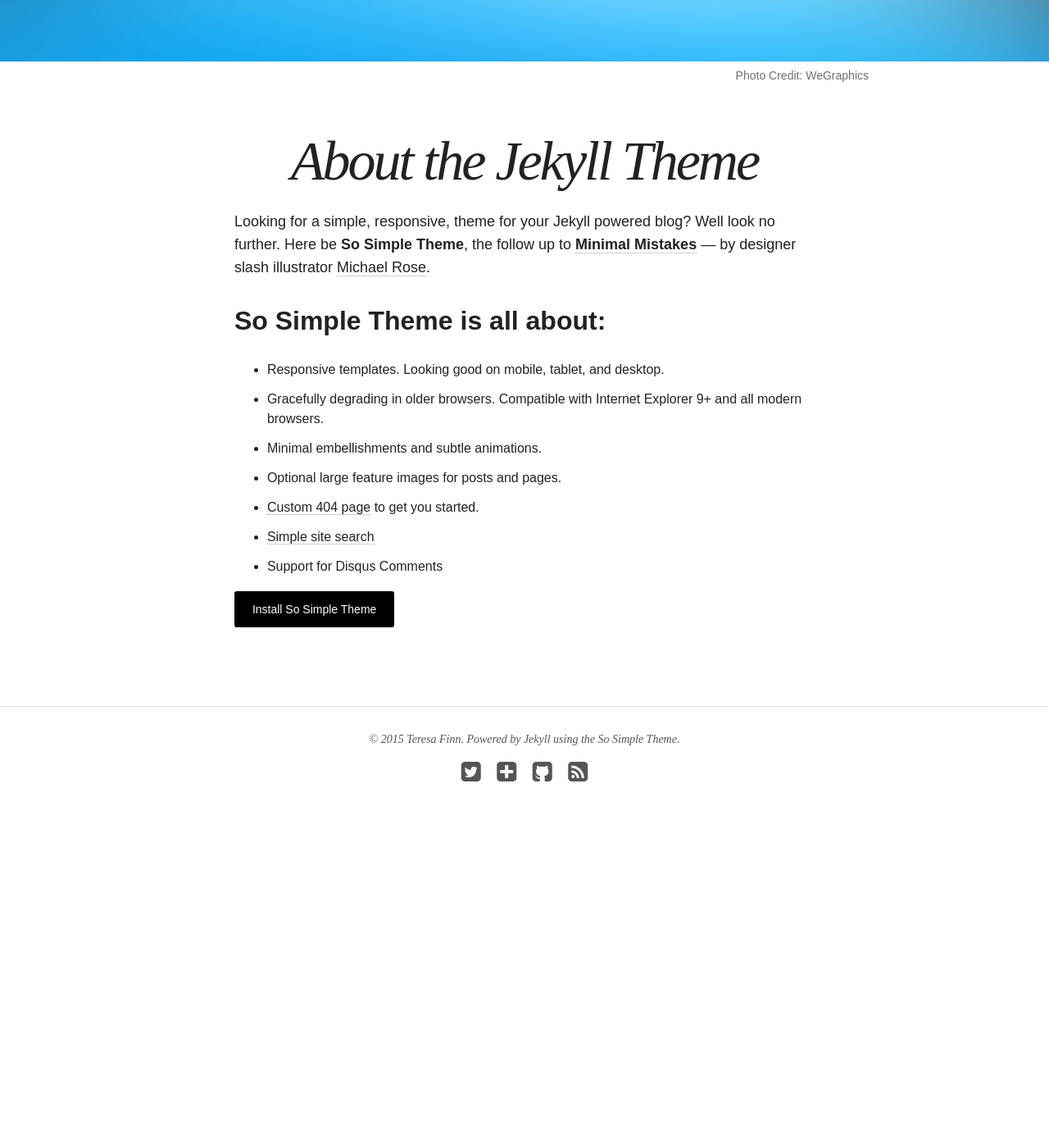
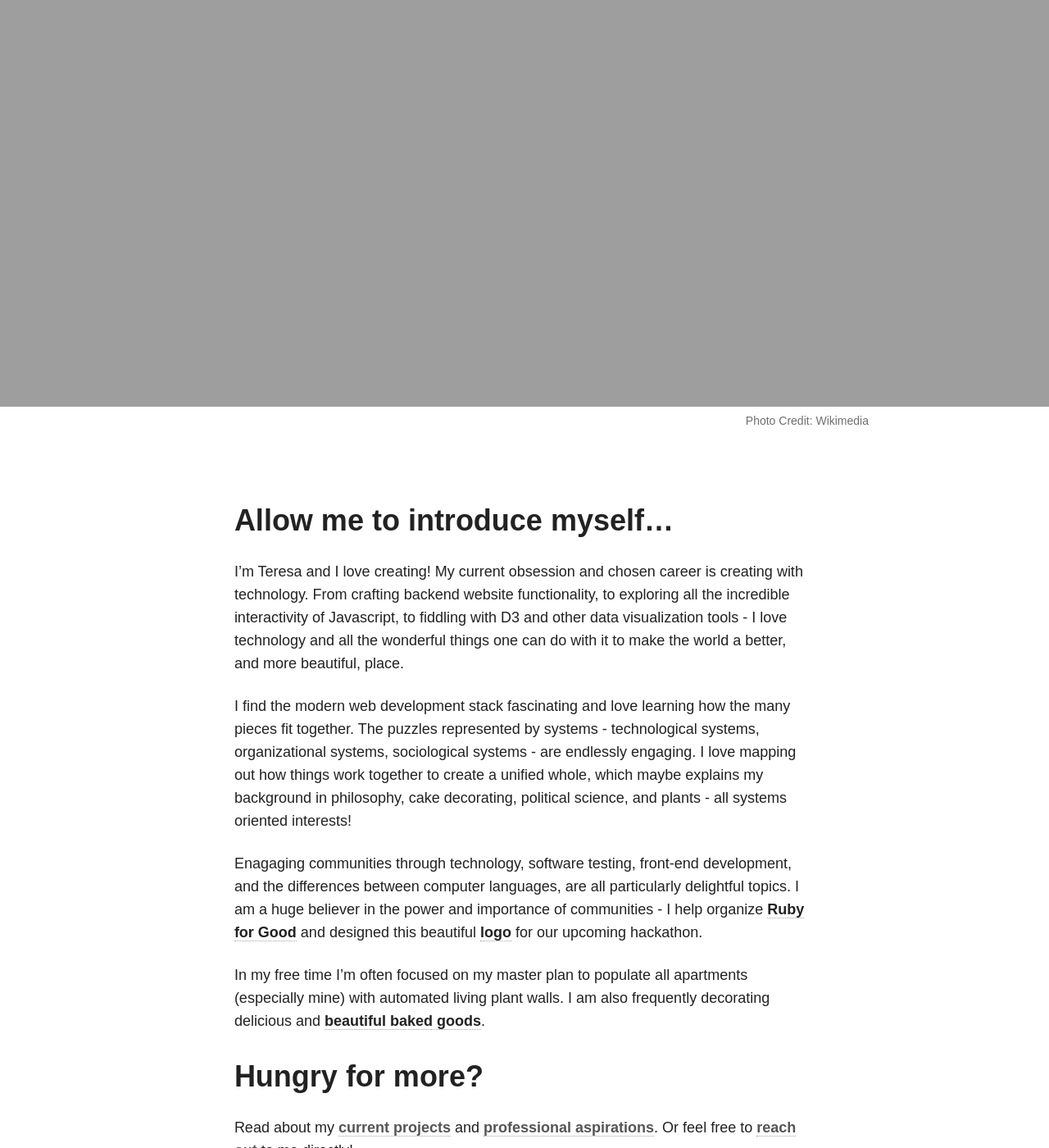
Before and after one commit to teresafinn/teresafinn.github.io, a Jekyll site: the page built from about/index.md, in a window 1280 px wide and 1400 px high, scrolled down 618 px. Shown: the whole window at 82% size. Built offline with Jekyll 4.4.1, drawn with Linux system fonts in a browser that asks for light colours; nearby versions of some CDN libraries; before the commit the page ends 1671 px from its top, so only the background shows below that.

Commit message:
Update about me page, upload favicons, updated blog posts

```diff
--- a/_config.yml
+++ b/_config.yml
@@ -2,7 +2,7 @@
 
 title: A Stunned Block of Perfect Oddness
 locale: en_US
-description: About me and my adventures in technology.
+description: Exploring the unbelievably exciting things one can do with technology to make the world a better and more beautiful place.
 logo: site-logo1.jpg
 search: true
 url: http://localhost:4000
@@ -32,7 +32,7 @@
 # Site owner
 owner:
   name: Teresa Finn
-  avatar: bio-photo.jpg
+  avatar: teresa1.jpg
   email: teresa.finn@gmail.com
   disqus-shortname:
   twitter: teresa_finn
--- a/about/index.md
+++ b/about/index.md
@@ -1,26 +1,22 @@
 ---
 layout: page
-title: About the Jekyll Theme
-excerpt: "So Simple is a responsive Jekyll theme for your words and images."
-modified: 2014-08-08T19:44:38.564948-04:00
+title:
+excerpt: "Block of perfect oddness."
+modified:
 image:
-  feature: so-simple-sample-image-4.jpg
-  credit: WeGraphics
-  creditlink: http://wegraphics.net/downloads/free-ultimate-blurred-background-pack/
+  feature: verde2.jpg
+  credit: Wikimedia
+  creditlink: http://commons.wikimedia.org/
 ---
 
-Looking for a simple, responsive, theme for your Jekyll powered blog? Well look no further. Here be **So Simple Theme**, the follow up to [**Minimal Mistakes**](http://mmistakes.github.io/minimal-mistakes) --- by designer slash illustrator [Michael Rose](http://mademistakes.com).
+# Allow me to introduce myself...
+I'm Teresa and I love creating! My current obsession and chosen career is creating with technology. From crafting backend website functionality, to exploring all the incredible interactivity of Javascript, to fiddling with D3 and other data visualization tools - I love technology and all the wonderful things one can do with it to make the world a better, and more beautiful, place.
 
-## So Simple Theme is all about:
+I find the modern web development stack fascinating and love learning how the many pieces fit together. The puzzles represented by systems - technological systems, organizational systems, sociological systems - are endlessly engaging. I love mapping out how things work together to create a unified whole, which maybe explains my background in philosophy, cake decorating, political science, and plants - all systems oriented interests!
 
-* Responsive templates. Looking good on mobile, tablet, and desktop.
-* Gracefully degrading in older browsers. Compatible with Internet Explorer 9+ and all modern browsers.
-* Minimal embellishments and subtle animations.
-* Optional large feature images for posts and pages.
-* [Custom 404 page]({{ site.url }}/404.html) to get you started.
-* [Simple site search](https://github.com/christian-fei/Simple-Jekyll-Search)
-* Support for Disqus Comments
+Enagaging communities through technology, software testing, front-end development, and the differences between computer languages, are all particularly delightful topics. I am a huge believer in the power and importance of communities - I help organize [**Ruby for Good**](http://rubyforgood.com) and designed this beautiful [**logo**](/images/ruby-for-good-logo.jpg) for our upcoming hackathon.
 
-<a markdown="0" href="{{ site.url }}/theme-setup" class="btn">Install So Simple Theme</a>
+In my free time I'm often focused on my master plan to populate all apartments (especially mine) with automated living plant walls. I am also frequently decorating delicious and [**beautiful baked goods**](instagram?).
 
-[^1]: Example: *domain.com/category-name/post-title*
+# Hungry for more?
+Read about my [**current projects**]() and [**professional aspirations**](). Or feel free to [**reach out**]() to me directly!
--- a/index.html
+++ b/index.html
@@ -3,6 +3,10 @@
 title: Latest Posts
 excerpt: "A simple and clean responsive Jekyll theme for words and photos."
 search_omit: true
+image:
+  feature: verde2.jpg
+  credit: Wikimedia
+  creditlink: http://commons.wikimedia.org/
 ---
 
 <ul class="post-list">
```
Also changed, not shown: theme-setup/index.md (+2 -2 lines), favicon.ico, favicon.png.
